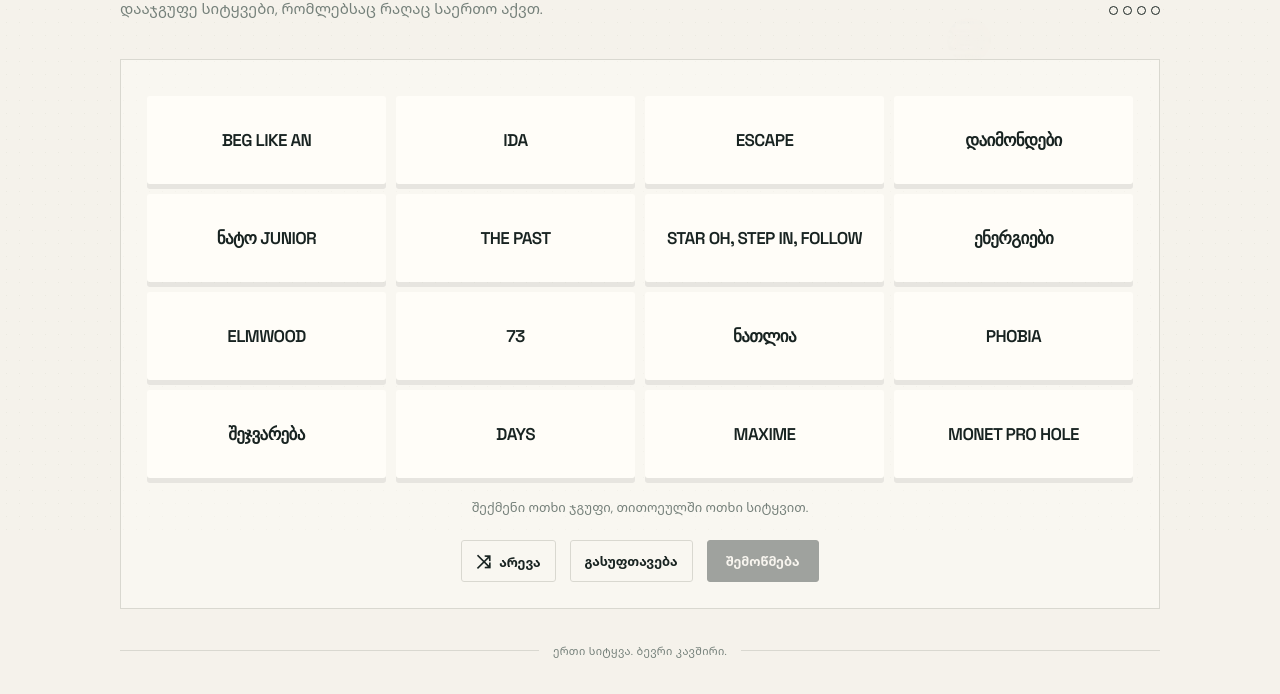
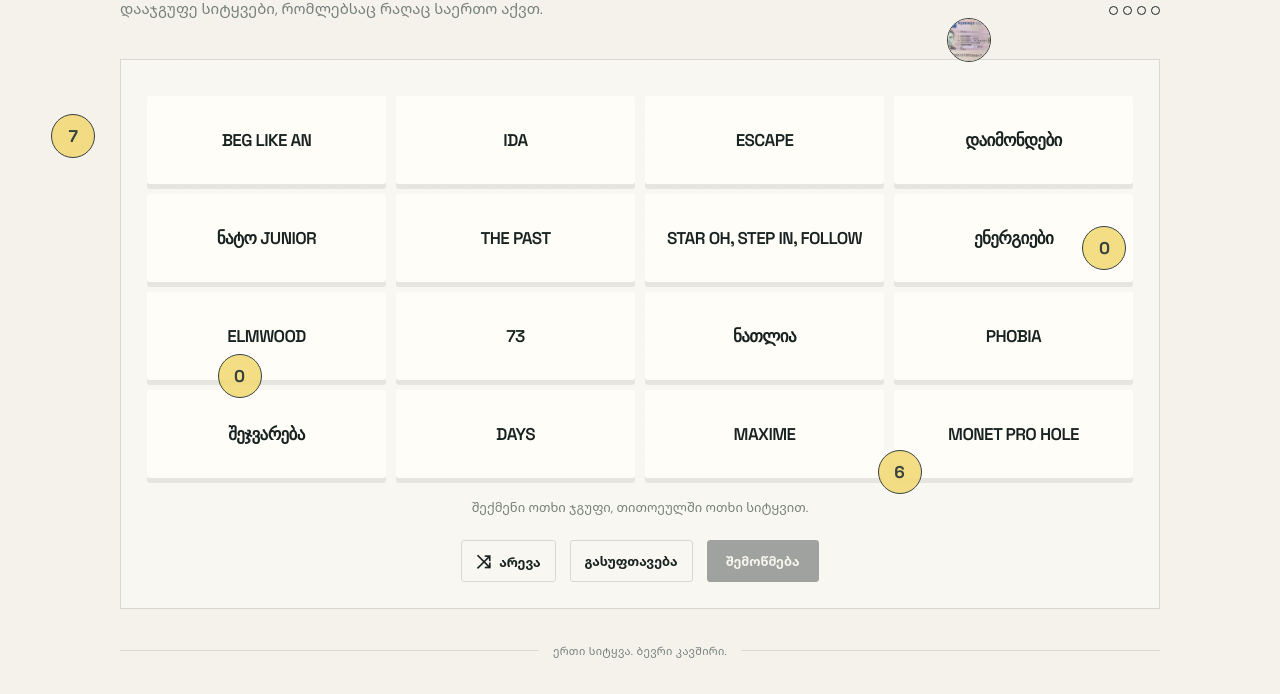
Before and after one commit to baga0111/Natabata, a plain HTML site: page index.html in a window 1280 px wide. Shown: the part 270-964 px from the top of the page. Drawn offline with Linux system fonts and the light colour scheme.

Commit message:
Temporarily reveal easter eggs

```diff
--- a/styles.css
+++ b/styles.css
@@ -113,16 +113,18 @@ h1 { max-width: 570px; margin: 0; font-family: 'Space Grotesk', sans-serif; font
 .egg-slot { display: grid; min-width: 0; aspect-ratio: 1; place-items: center; border: 1px solid var(--ink); border-radius: 2px; color: var(--ink); background: var(--yellow); font-family: 'Space Grotesk', sans-serif; font-size: 18px; font-weight: 700; }
 .egg-slot.empty { color: var(--muted); background: transparent; }
 .egg-slot img { width: 100%; height: 100%; object-fit: cover; }
-.egg-hotspot { position: fixed; z-index: 3; width: 44px; height: 44px; padding: 0; border: 0; border-radius: 50%; opacity: .01; cursor: pointer; touch-action: manipulation; -webkit-tap-highlight-color: transparent; }
-.egg-hotspot:hover, .egg-hotspot:active, .egg-hotspot:focus-visible { opacity: .18; outline: 1px solid var(--coral); }
+.egg-hotspot { position: fixed; z-index: 3; display: grid; width: 44px; height: 44px; padding: 0; place-items: center; border: 1px solid var(--ink); border-radius: 50%; opacity: .86; color: var(--ink); background: var(--yellow); cursor: pointer; font-family: 'Space Grotesk', sans-serif; font-size: 17px; font-weight: 700; touch-action: manipulation; -webkit-tap-highlight-color: transparent; }
+.egg-hotspot::after { content: attr(data-egg-value); }
+.egg-hotspot:hover, .egg-hotspot:active, .egg-hotspot:focus-visible { opacity: 1; outline: 2px solid var(--coral); }
 .egg-one { top: 13%; left: 9%; }
 .egg-two { top: 27%; right: 8%; }
 .egg-three { top: 48%; left: 4%; }
 .egg-four { top: 62%; right: 12%; }
 .egg-five { top: 78%; left: 17%; }
 .egg-six { top: 90%; right: 28%; }
-.egg-picture { top: 36%; left: 74%; overflow: hidden; }
+.egg-picture { top: 36%; left: 74%; overflow: hidden; background: var(--card); }
 .egg-picture img { width: 100%; height: 100%; object-fit: cover; }
+.egg-picture::after { content: none; }
 .wordle-game { display: flex; flex-direction: column; align-items: center; padding: 26px; border: 1px solid var(--line); background: rgba(255, 253, 248, .45); }
 .wordle-board { display: grid; grid-template-columns: repeat(5, 58px); gap: 7px; }
 .wordle-tile { display: grid; width: 58px; height: 58px; place-items: center; border: 1px solid var(--line); border-radius: 2px; color: var(--ink); background: var(--card); font-family: 'Noto Sans Georgian', sans-serif; font-size: 23px; font-weight: 700; }
```
